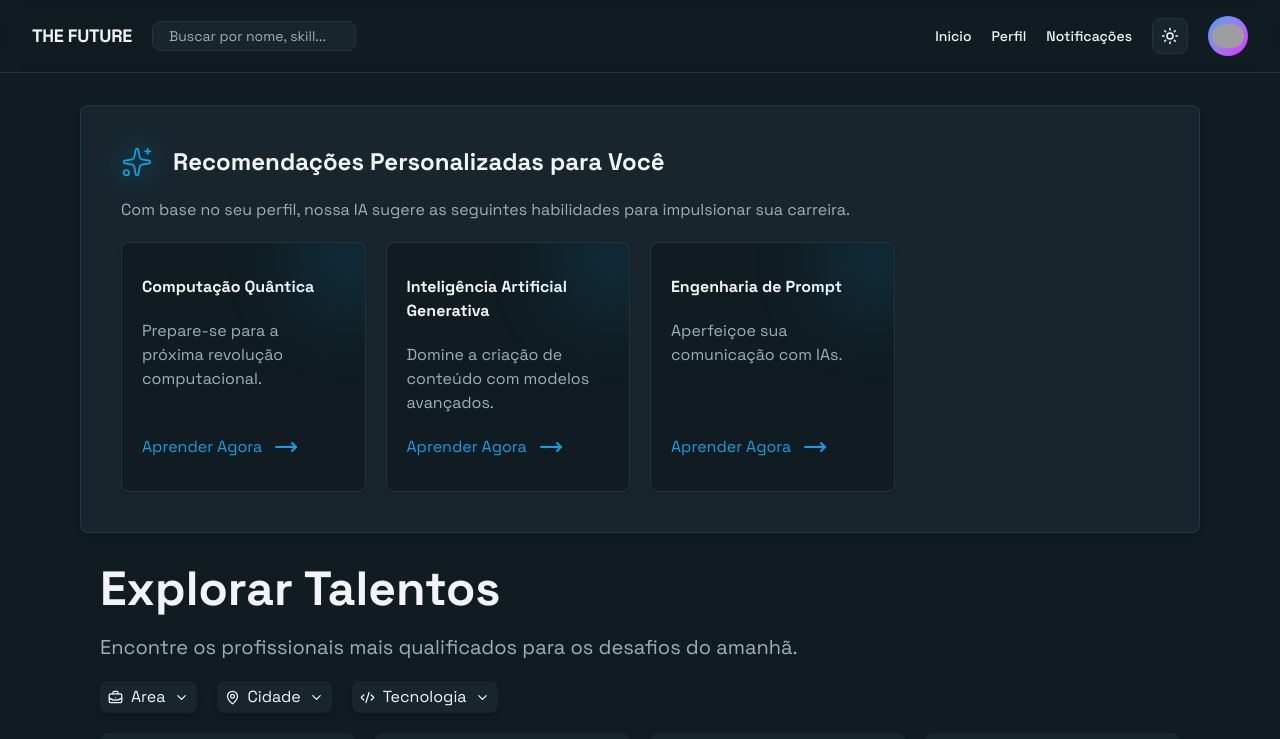
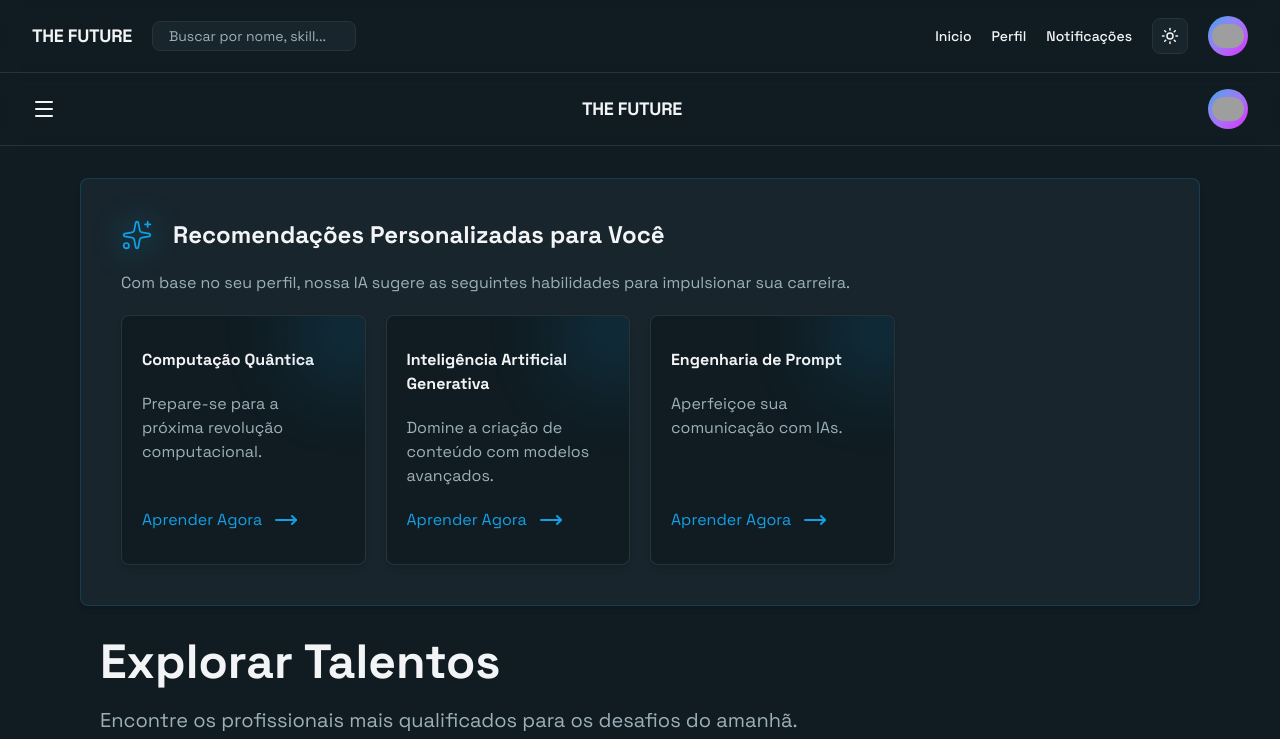
Before and after one commit to Gsn00/global-solution-2025-02, a React (Vite) app: page / in a window 1280 px wide. Shown: the top 739 px of the page. Built offline with nearby package versions, Linux system fonts and the light colour scheme; grey boxes are pictures that could not be loaded.

Commit message:
Sticky mobile menu

```diff
--- a/src/components/mobileheader/index.jsx
+++ b/src/components/mobileheader/index.jsx
@@ -18,8 +18,8 @@ export default function MobileHeader({ toggleTheme, isDarkMode }) {
   }, [isMenuOpen]);
 
   return (
-    <section className="w-full relative">
-      <header className="max-[760px]:flex hidden sticky top-0 left-0 z-10 w-full px-8 py-4 items-center justify-between border-b border-solid border-border-light bg-background-light/80 backdrop-blur-sm dark:border-border-dark dark:bg-background-dark/80">
+    <section className="w-full sticky top-0 left-0 z-10">
+      <header className="flex w-full px-8 py-4 items-center justify-between border-b border-solid border-border-light bg-background-light/80 backdrop-blur-sm dark:border-border-dark dark:bg-background-dark/80">
         <button onClick={() => handleToggleMenu()} className="cursor-pointer">
           <Menu className="text-text-light-primary dark:text-text-dark-primary" />
         </button>
```
